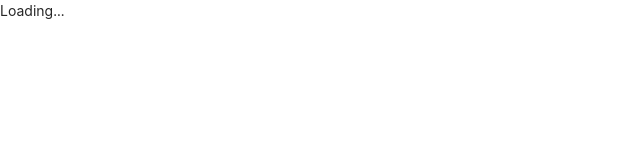
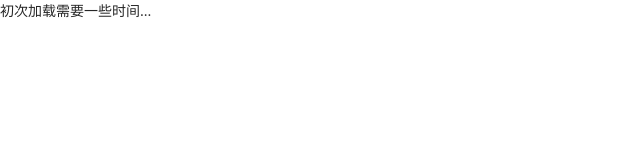
Before and after one commit to mutouzdl/BlazorGameDemo2, a plain HTML site: page index.html in a window 1280 px wide. Shown: the whole page, without its empty margins (0-640 px from the left). Drawn offline with nearby package versions, Linux system fonts and the light colour scheme.

Commit message:
Update index.html

```diff
--- a/index.html
+++ b/index.html
@@ -12,7 +12,7 @@
 </head>
 
 <body>
-    <div id="app">Loading...</div>
+    <div id="app">初次加载需要一些时间...</div>
 
    <!-- Start Single Page Apps for GitHub Pages -->
     <script type="text/javascript">
```
